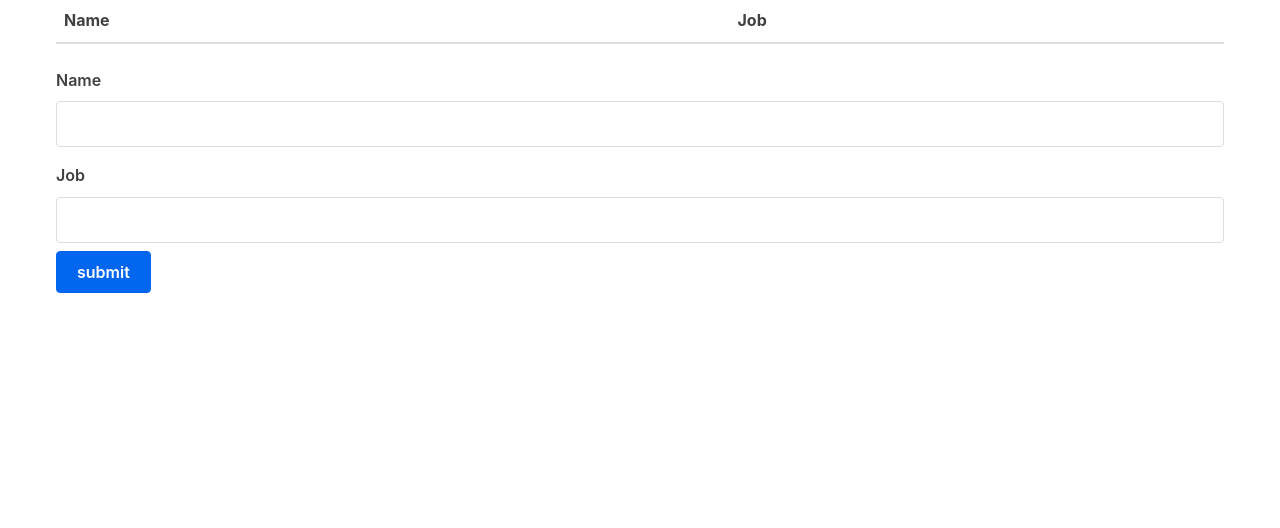
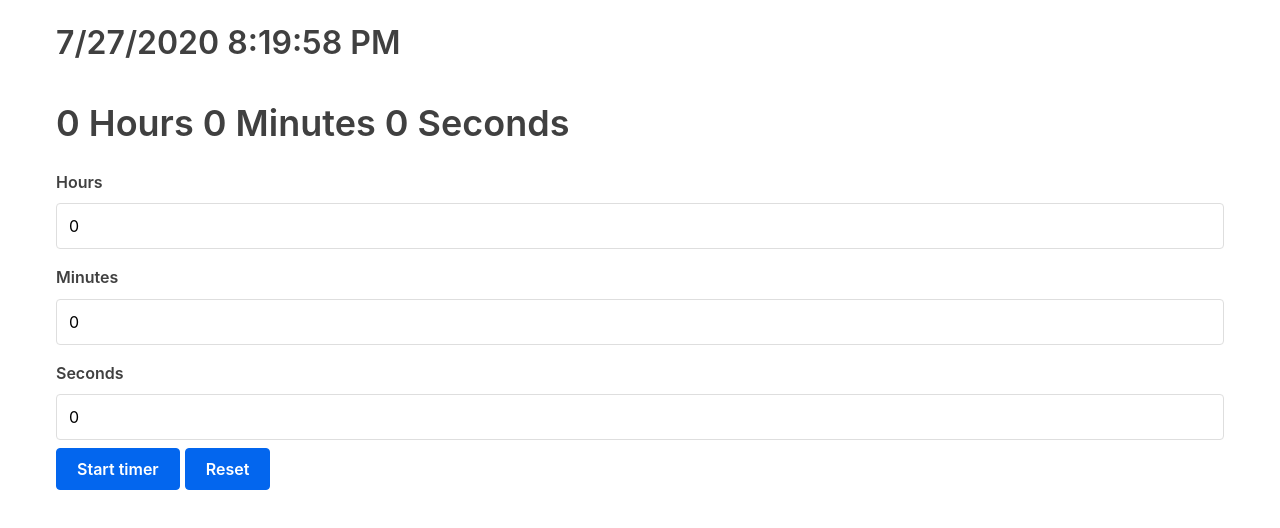
Before and after one commit to TsundereKermit/learning-react, a React (Create React App) app: page / in a window 1280 px wide. Shown: the top 528 px of the page. Built offline with nearby package versions, Linux system fonts and the light colour scheme.

Commit message:
made a working timer, took a little longer than i care to admit :(

```diff
--- a/src/App.js
+++ b/src/App.js
@@ -1,33 +1,62 @@
 import React, {Component} from 'react';
-import Table from './Table';
-import Form from './Form';
+import Clock from './Clock';
+import Timer from './Timer';
+import TimerForm from './TimerForm';
 
 class App extends Component {
 
-    state = {
-        characters: [],
-    };
-
-    removeCharacter = (index) => {
-        const {characters} = this.state;
-
-        this.setState({
-            characters: characters.filter((character, i) => {
-                return i !== index;
-            }),
-        })
+    constructor(props) {
+        super(props);
+        this.state = {
+            hour: 0,
+            minute: 0,
+            second: 0,
+        };
     }
 
-    handleSubmit = character => {
-        this.setState({characters: [...this.state.characters, character]});
+    timerSubmit = (hour, minute, second) => {
+        this.setState({hour: hour, minute: minute, second: second});
+    }
+
+    componentDidMount() {
+        this.timerID = setInterval(
+            () =>
+            this.tickdown(),
+            1000
+        );
+    }
+
+    componentWillUnmount() {
+        clearInterval(this.timerID);
+    }
+
+    tickdown() {
+        var second = this.state.second;
+        var minute = this.state.minute;
+        var hour = this.state.hour;
+
+        if (second > 0) {
+            this.setState({second: second - 1});
+        } else if (minute > 0) {
+            this.setState({
+                minute: minute - 1,
+                second: 59,
+            });
+        } else if (hour > 0) {
+            this.setState({
+                hour: hour - 1,
+                minute: 59,
+                second: 59,
+            });
+        }
     }
 
     render() {
-        const {characters} = this.state;
         return (
             <div className="container">
-                <Table characterData={characters} removeCharacter={this.removeCharacter} />
-                <Form handleSubmit={this.handleSubmit}/>
+                <Clock />
+                <Timer hour={this.state.hour} minute={this.state.minute} second={this.state.second} />
+                <TimerForm timerSubmit={this.timerSubmit}/>
             </div>
         )
     }
--- /dev/null
+++ b/src/Clock.js
@@ -0,0 +1,40 @@
+import React, {Component} from 'react';
+
+class Clock extends Component {
+    constructor(props) {
+        super(props);
+        this.state = {date: new Date()};
+    }
+
+    componentDidMount() {
+        this.clockID = setInterval(
+            () =>
+            this.tick(),
+            1000
+        );
+    }
+
+    componentWillUnmount() {
+        clearInterval(this.clockID);
+    }
+
+    tick() {
+        this.setState({
+            date: new Date()
+        });
+    }
+
+    render() {
+        return (
+            <div>
+                <h2>
+                    {this.state.date.toLocaleDateString()
+                    + ' '
+                    + this.state.date.toLocaleTimeString()}
+                </h2>
+            </div>
+        );
+    }
+}
+
+export default Clock;
--- a/src/Form.js
+++ /dev/null
@@ -1,49 +0,0 @@
-import React, {Component} from 'react';
-
-class Form extends Component {
-    initialState = {
-        name: '',
-        job: '',
-    }
-
-    state = this.initialState;
-
-    handleChange = event => {
-        const {name, value} = event.target;
-
-        this.setState({
-            [name]: value,
-        });
-    }
-
-    submitForm = () => {
-        this.props.handleSubmit(this.state);
-        this.setState(this.initialState);
-    }
-
-    render () {
-        const {name, job} = this.state;
-
-        return (
-            <form>
-                <label htmlFor="name">Name</label>
-                <input
-                    type="text"
-                    name="name"
-                    id="name"
-                    value={name}
-                    onChange={this.handleChange} />
-                <label htmlFor="job">Job</label>
-                <input
-                    type="text"
-                    name="job"
-                    id="job"
-                    value={job}
-                    onChange={this.handleChange} />
-                <input type="button" value="submit" onClick={this.submitForm} />
-            </form>
-        );
-    }
-}
-
-export default Form;
--- a/src/Table.js
+++ /dev/null
@@ -1,42 +0,0 @@
-import React, {Component} from 'react';
-
-const TableHeader = () => {
-    return (
-        <thead>
-            <tr>
-                <th>Name</th>
-                <th>Job</th>
-            </tr>
-        </thead>
-    )
-}
-
-const TableBody = props => {
-    const rows = props.characterData.map((row, index) => {
-        return (
-            <tr key={index}>
-                <td>{row.name}</td>
-                <td>{row.job}</td>
-                <td>
-                    <button onClick={() => props.removeCharacter(index)}>Delete</button>
-                </td>
-            </tr>
-        )
-    });
-
-    return <tbody>{rows}</tbody>;
-}
-
-const Table = (props) => {
-    const {characterData, removeCharacter} = props;
-
-    return (
-        <table>
-            <TableHeader />
-            <TableBody characterData={characterData} removeCharacter={removeCharacter}/>
-        </table>
-    )
-
-}
-
-export default Table;
--- /dev/null
+++ b/src/Timer.js
@@ -0,0 +1,30 @@
+import React, {Component} from 'react';
+
+class Timer extends Component {
+
+    initialState = {
+        hour: 0,
+        minute: 0,
+        second: 0,
+    }
+
+    constructor(props) {
+        super(props);
+        this.state = this.initialState;
+    }
+
+    render() {
+        const {hour, minute, second} = this.props;
+
+        return (
+            <h1>
+                {hour + " Hours " +
+                minute + " Minutes " +
+                second + " Seconds"}
+            </h1>
+        );
+    }
+
+}
+
+export default Timer;
--- /dev/null
+++ b/src/TimerForm.js
@@ -0,0 +1,77 @@
+import React, {Component} from 'react';
+
+class TimerForm extends Component {
+
+    initialState = {
+        hour: 0,
+        minute: 0,
+        second: 0,
+    }
+
+    constructor(props) {
+        super(props);
+        this.state = this.initialState;
+    }
+
+    handleChange = event => {
+        const {name, value} = event.target;
+
+        this.setState({
+            [name]: value,
+        })
+    }
+
+    submitTimerForm = () => {
+        this.props.timerSubmit(this.state.hour, this.state.minute, this.state.second);
+        this.setState(this.initialState);
+    }
+
+    resetTimer = () => {
+        this.setState(this.initialState);
+        this.props.timerSubmit(this.state.hour, this.state.minute, this.state.second);
+    }
+
+    render() {
+        const {hour, minute, second} = this.state;
+
+        return (
+            <form id="timerForm">
+                <label htmlFor="hour">Hours</label>
+                <input
+                    type="number"
+                    name="hour"
+                    id="hour"
+                    value={hour}
+                    onChange={this.handleChange} />
+                <label htmlFor="minute">Minutes</label>
+                <input
+                    type="number"
+                    name="minute"
+                    id="minute"
+                    value={minute}
+                    onChange={this.handleChange} />
+                <label htmlFor="second">Seconds</label>
+                <input
+                    type="number"
+                    name="second"
+                    id="second"
+                    value={second}
+                    onChange={this.handleChange} />
+                <div>
+                    <input
+                        type="button"
+                        value="Start timer"
+                        form="timerForm"
+                        onClick={this.submitTimerForm} />
+                    <div className="divider"></div>
+                    <input
+                        type="button"
+                        value="Reset"
+                        onClick={this.resetTimer} />
+                </div>
+            </form>
+        )
+    }
+}
+
+export default TimerForm;
--- a/src/index.css
+++ b/src/index.css
@@ -833,6 +833,12 @@ a.accent-button:active {
   background: #1cb864;
 }
 
+.divider {
+  width: 5px;
+  height: auto;
+  display: inline-block;
+}
+
 .muted-button,
 a.muted-button {
   background: transparent;
--- a/src/index.js
+++ b/src/index.js
@@ -3,5 +3,4 @@ import ReactDOM from 'react-dom';
 import './index.css';
 import App from './App';
 
-
 ReactDOM.render(<App />, document.getElementById('root'));
```
Also changed, not shown: 1 other file (tests, documents, lock files or other folders).
